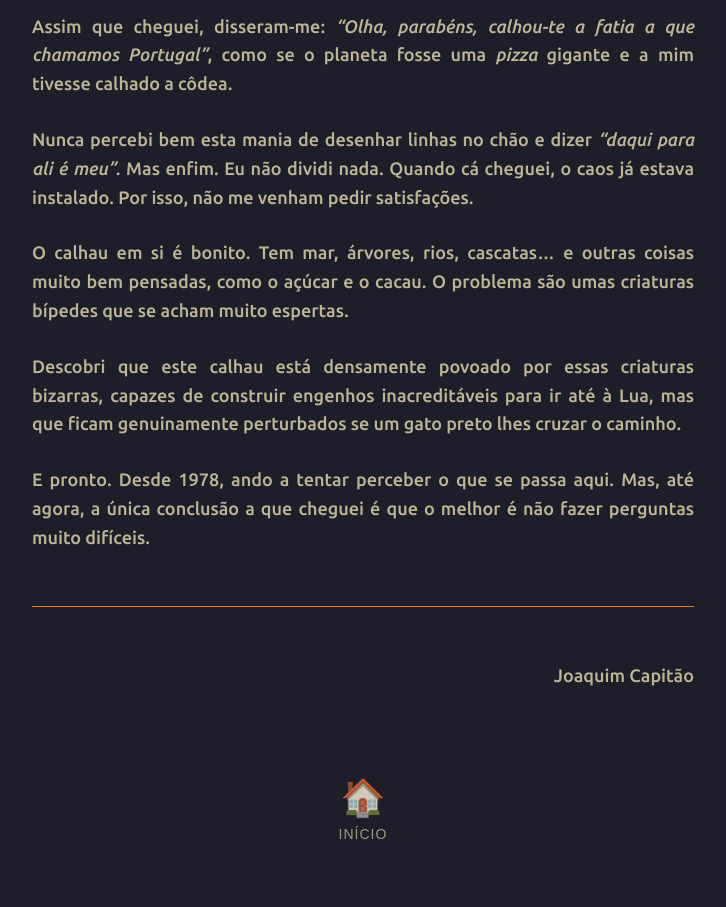
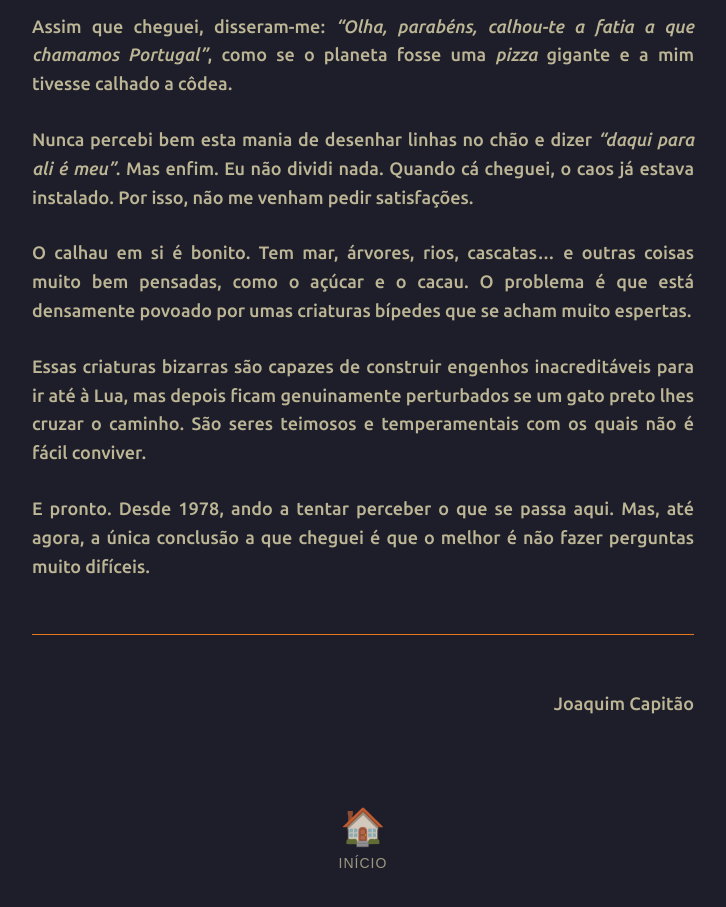
Before and after one commit to joaquim-capitao/joaquim-capitao.github.io, a Jekyll site: the page built from autobiografia.md, in a window 1280 px wide, cut to the strip 635-1568 px from the top of the page. Shown: the top 907 px of the strip, without its empty margins (277-1003 px from the left). Built offline with Jekyll 4.4.1, drawn with Linux system fonts in a browser that asks for light colours; our own code applies the rules of GitHub Pages for plain Markdown files.

Commit message:
Update autobiografia.md

```diff
--- a/autobiografia.md
+++ b/autobiografia.md
@@ -10,9 +10,9 @@
 
 Nunca percebi bem esta mania de desenhar linhas no chão e dizer *"daqui para ali é meu"*. Mas enfim. Eu não dividi nada. Quando cá cheguei, o caos já estava instalado. Por isso, não me venham pedir satisfações.
 
-O calhau em si é bonito. Tem mar, árvores, rios, cascatas... e outras coisas muito bem pensadas, como o açúcar e o cacau. O problema são umas criaturas bípedes que se acham muito espertas.
+O calhau em si é bonito. Tem mar, árvores, rios, cascatas... e outras coisas muito bem pensadas, como o açúcar e o cacau. O problema é que está densamente povoado por umas criaturas bípedes que se acham muito espertas.
 
-Descobri que este calhau está densamente povoado por essas criaturas bizarras, capazes de construir engenhos inacreditáveis para ir até à Lua, mas que ficam genuinamente perturbados se um gato preto lhes cruzar o caminho.
+Essas criaturas bizarras são capazes de construir engenhos inacreditáveis para ir até à Lua, mas depois ficam genuinamente perturbados se um gato preto lhes cruzar o caminho. São seres teimosos e temperamentais com os quais não é fácil conviver.
 
 E pronto. Desde 1978, ando a tentar perceber o que se passa aqui. Mas, até agora, a única conclusão a que cheguei é que o melhor é não fazer perguntas muito difíceis.
 
```
